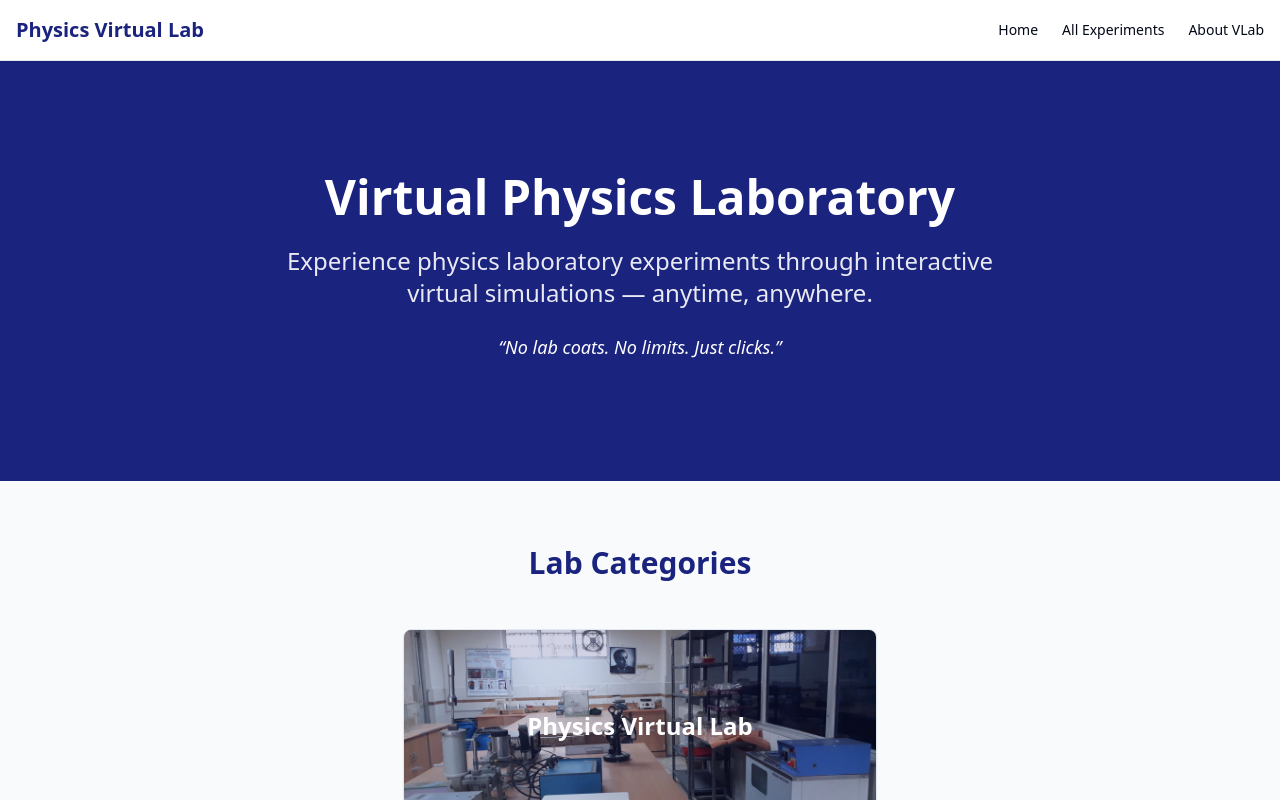
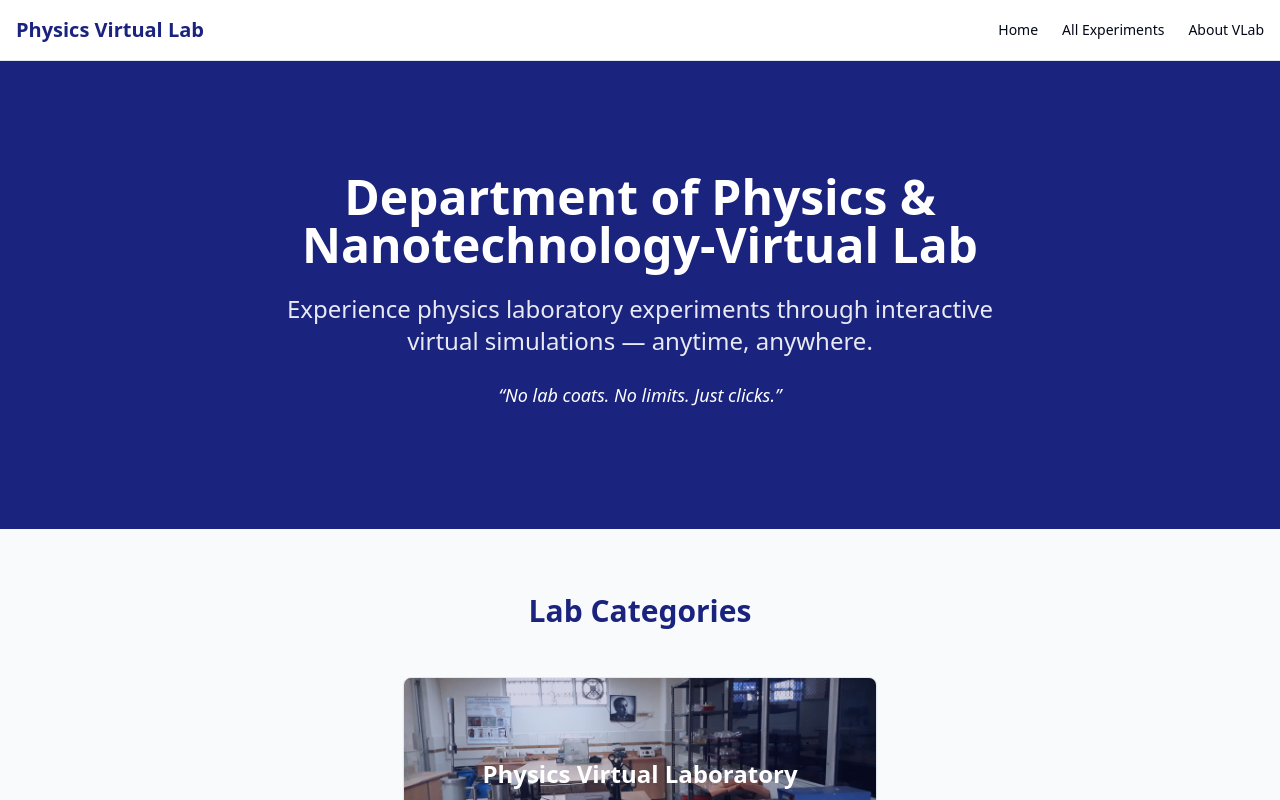
Before and after one commit to itzayush18/srm-virtual-labs, a React (Vite) app: page / in a window 1280 px wide. Shown: the top 800 px of the page. Built offline with nearby package versions, Linux system fonts and the light colour scheme.

Commit message:
Update title in Index component for clarity

```diff
--- a/src/pages/Index.tsx
+++ b/src/pages/Index.tsx
@@ -16,7 +16,7 @@ const Index = () => {
   const labCategories = [
     {
       id: 'semiconductor',
-      title: 'Physics Virtual Lab',
+      title: 'Physics Virtual Laboratory',
       description: 'Interactive experiments on semiconductor materials and devices',
       experimentsCount: 12,
       imagePath: '/researchlab2.jpg',
@@ -30,7 +30,7 @@ const Index = () => {
         <div className="container mx-auto px-6">
           <div className="max-w-3xl mx-auto text-center">
             <h1 className="text-4xl md:text-5xl font-extrabold mb-6 animate-fade-in">
-              Virtual Physics Laboratory
+              Department of Physics & Nanotechnology-Virtual Lab
             </h1>
             <p className="text-xl md:text-2xl mb-6 opacity-90 animate-fade-in">
               Experience physics laboratory experiments through interactive virtual simulations — anytime, anywhere.
```
